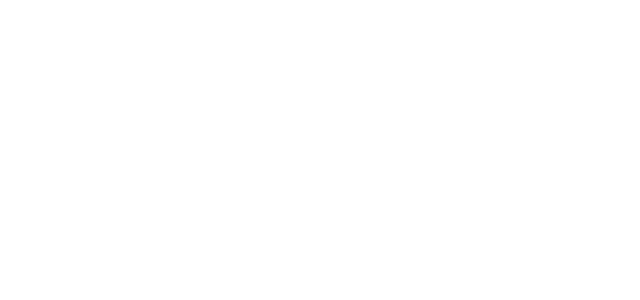
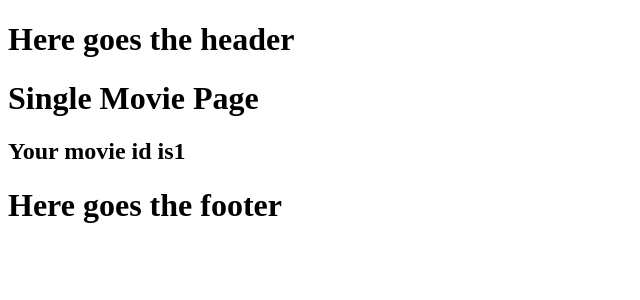
Before and after one commit to Tutorias-de-programacion/ReactFinalProject, a React (Vite) app: page /search/1 in a window 1280 px wide. Before the commit this address had no page. Shown: the top 300 px of the page, without its empty margins (0-640 px from the left). Built offline with nearby package versions, Linux system fonts and the light colour scheme.

Commit message:
[Ti-03][Ref] Add dynamic links and set page template

```diff
--- a/src/App.jsx
+++ b/src/App.jsx
@@ -1,16 +1,37 @@
 import { useState } from "react";
 import HomePage from "./pages/homePage/homePage";
-import { Route, Routes } from "react-router-dom";
-import AboutPage from "./pages/about/aboutPage";
+import ErrorPage from "./pages/errorPage/errorPage";
+import { Route, Routes} from "react-router-dom";
+import AboutPage from "./pages/aboutPage/aboutPage";
+import SingleMoviePage from "./pages/singleMoviePage/singleMoviePage";
+import FavoritesPage from "./pages/favoritesPage/FavoritesPage";
+import Header from "./components/Header/Header";
+import Footer from "./components/Footer/Footer";
 
 function App() {
   return (
-      <Routes>
-          <Route index path="/" element={<HomePage/>}/>
-          <Route index path="/home" element={<HomePage/>}/>
-          <Route path="/about" element={<AboutPage />}/>
-      </Routes>
+    <>
+    <Header />
 
+    <Routes>
+    {/*/Static links */}
+      <Route index path="/" element={<HomePage />} />
+      <Route path="/home" element={<HomePage />} />
+      <Route path="/about" element={<AboutPage />} />
+      <Route path="/favorites" element={<FavoritesPage/>}/>
+
+    {/*Dynamic links */}
+      <Route path="/search/:movieId" element={<SingleMoviePage />} />
+      <Route path="/error/:errorCode" element={<ErrorPage />} />
+
+
+
+      {/*Unknown pages*/}
+      <Route path="*" element={<ErrorPage />} />
+    </Routes>
+    <Footer />
+
+    </>
   );
 }
 
--- a/src/components/Footer/Footer.jsx
+++ b/src/components/Footer/Footer.jsx
@@ -1,5 +1,5 @@
 const Footer = () => {
-    return (<h1>I'm a Footer</h1>);
+    return (<h1>Here goes the footer</h1>);
 }
 
 export default Footer;
--- a/src/components/Header/Header.jsx
+++ b/src/components/Header/Header.jsx
@@ -1,5 +1,5 @@
 const Header = () => {
-    return (<h1>I'm a Header</h1>);
+    return (<h1>Here goes the header</h1>);
 }
 
 export default Header;
--- a/src/pages/errorPage/errorPage.jsx
+++ b/src/pages/errorPage/errorPage.jsx
@@ -1,5 +1,11 @@
-const errorPage = () => {
-    return (<h1>Error Page</h1>);
-}
+import { useParams } from "react-router-dom";
 
-export default errorPage
+const ErrorPage = () => {
+  const { errorCode } = useParams();
+  if (!errorCode === "MovieNotFound") {
+    return <h1>Movie Not Found</h1>;
+  }
+  return <h1>Error 404 page not found</h1>;
+};
+
+export default ErrorPage;
--- a/src/pages/singleMoviePage/singleMoviePage.jsx
+++ b/src/pages/singleMoviePage/singleMoviePage.jsx
@@ -1,5 +1,13 @@
+import { useParams } from "react-router-dom";
+
 const SingleMoviePage = () => {
-    return (<h1>Single Movie Page</h1>);
-}
+  const { movieId } = useParams();
+  return (
+    <>
+      <h1>Single Movie Page</h1>
+      <h2>Your movie id is{movieId}</h2>
+    </>
+  );
+};
 
 export default SingleMoviePage;
```
